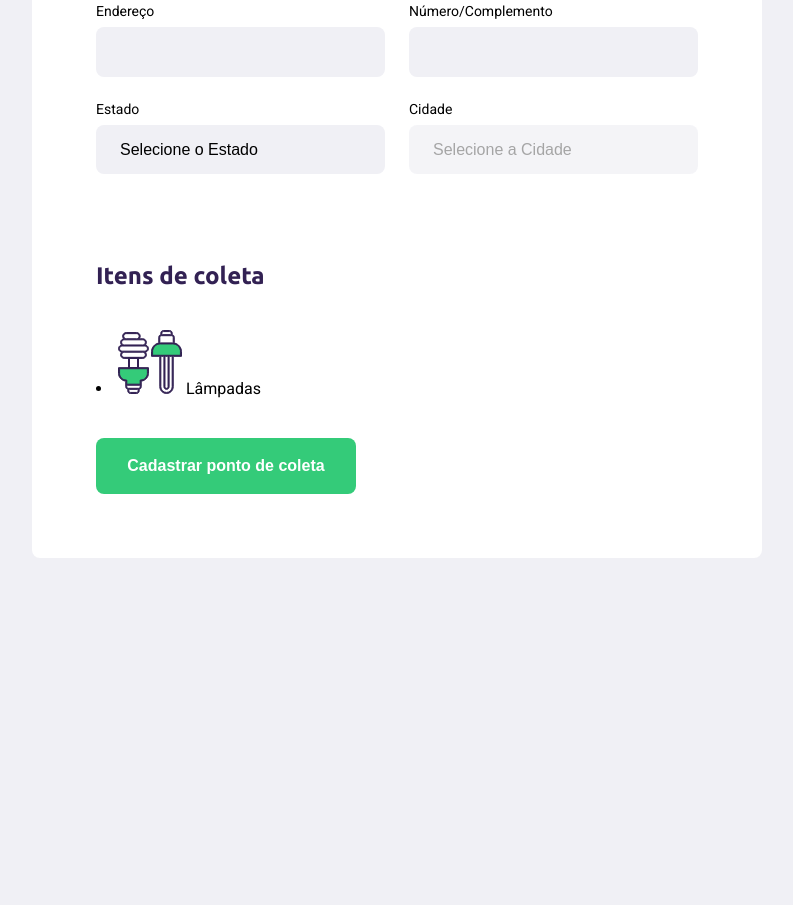
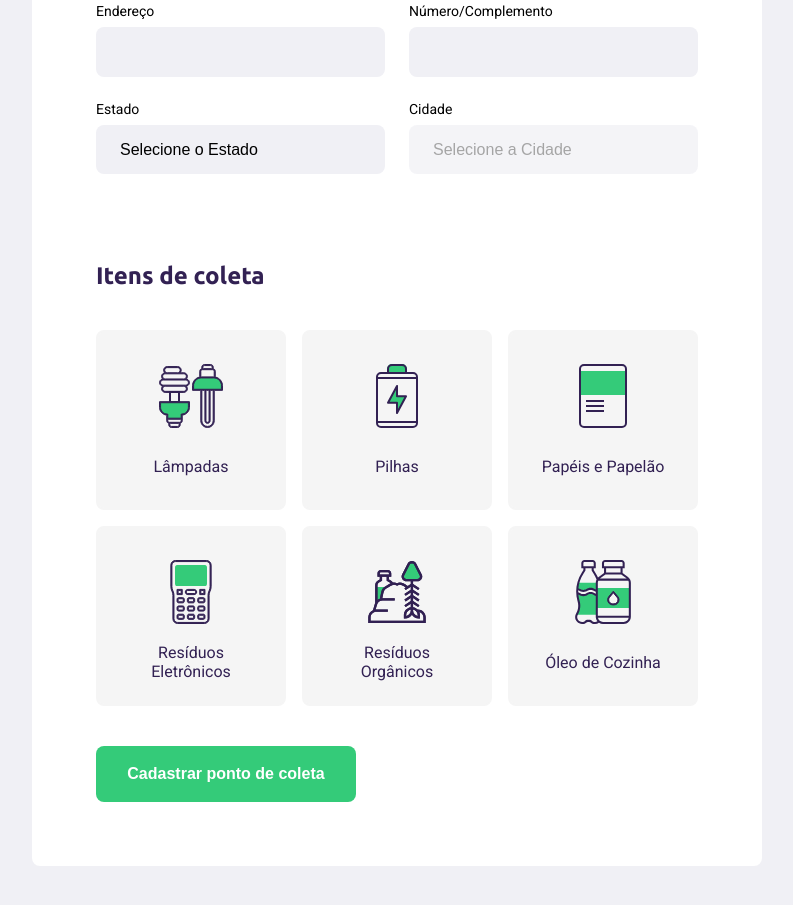
Before and after one commit to Sara-Alcaras/Ecoleta, a plain HTML site: page create-point.html in a window 1280 px wide. Shown: the part 505-1410 px from the top of the page, without its empty margins (243-1036 px from the left). Before the commit the page ends 1143 px from the top, so only its background shows below. Drawn offline with Linux system fonts and the light colour scheme; no server answers.

Commit message:
css coleta

```diff
--- a/create-point.html
+++ b/create-point.html
@@ -79,6 +79,38 @@
                                 <span>Lâmpadas</span>
                             </li>
 
+                            <li data-id="2">
+                                <img src="/assets/baterias.svg" alt="Pilhas">
+                                <span>Pilhas</span>
+                            </li>
+
+                            <li data-id="3">
+                                <img src="/assets/papeis-papelao.svg" alt="Papéis e Papelão">
+                                <span>Papéis e Papelão</span>
+                            </li>
+
+                            <li data-id="4">
+                                <img src="/assets/eletronicos.svg" alt="Resíduos Eletrônicos">
+                                <span>Resíduos Eletrônicos</span>
+                            </li>
+
+                            <li data-id="5">
+                                <img src="/assets/organicos.svg" alt="Resíduos Orgânicos">
+                                <span>Resíduos Orgânicos</span>
+                            </li>
+
+                            <li data-id="6">
+                                <img src="/assets/oleo.svg" alt="Oleo de Cozinha">
+                                <span>Óleo de Cozinha</span>
+                            </li>
+
+
+
+
+
+
+
+
 
                         </div>
                     </fieldset>
--- a/styles/create-point.css
+++ b/styles/create-point.css
@@ -122,3 +122,43 @@ form button {
 form button:hover {
     background-color: #2fb86e;
 }
+
+.items-grid {
+    display: grid;
+    grid-template-columns: 1fr 1fr 1fr;
+    gap: 16px;
+}
+
+.items-grid li {
+    background-color: #f5f5f5;
+    list-style: none;
+
+    border: 2px solid #f5f5f5;
+    border-radius: 8px;
+    height: 180px;
+
+    padding: 32px 24px 16px;
+
+    display: flex;
+    flex-direction: column;
+    align-items: center;
+    justify-content: space-between;
+
+    text-align: center;
+    cursor: pointer;
+}
+
+.items-grid li span {
+    margin-top: 12px;
+    flex: 1;
+
+    display: flex;
+    align-items: center;
+
+    color: var(--title-color);
+}
+
+.items-grid li.selected {
+    background: #e1faec;
+    border: 2px solid #34cb79;
+}
```
